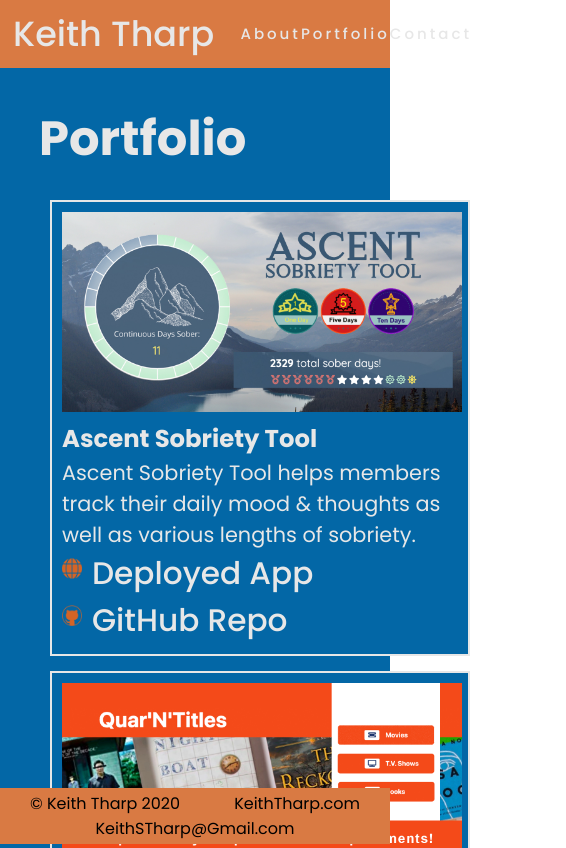
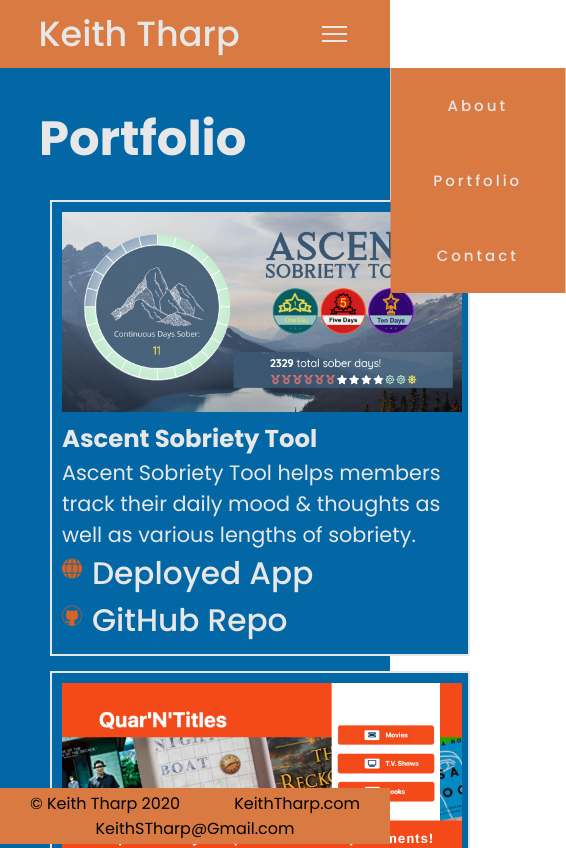
Before and after one commit to keiththarp/Portfolio-Reaction, a React (Create React App) app: page /Portfolio-Reaction/portfolio in a window 390 px wide. Shown: the top 848 px of the page, 566 px wide, since content can reach past the window. Built offline with nearby package versions, Linux system fonts and the light colour scheme.

Commit message:
mobile menu working!

```diff
--- a/src/App.css
+++ b/src/App.css
@@ -32,8 +32,7 @@ nav {
 .nav-bar{
   display: flex;
   justify-content: space-around;
-  /* Fix the below line for narrow mobile */
-  width: 35%;
+  width: 45%;
 }
 
 .nav-bar li {
@@ -45,6 +44,16 @@ nav {
   text-decoration: none;
   letter-spacing: 3px;
   font-size: 15px;
+}
+/* Mobile Nav */
+.mobile-menu div{
+  width: 25px;
+  height: 2px;
+  background-color: #e7e7e7;
+  margin: 5px;
+}
+.mobile-menu {
+  display: none;
 }
 
 /* Home Styles */
@@ -225,6 +234,32 @@ section.footer-section {
 }
 
 @media only screen and (max-width: 640px) {
+  body {
+    overflow-x: hidden;
+  }
+  /* Nav styles */
+  .nav-bar {
+    position: absolute;
+    right: 0px;
+    top: 8vh;
+    height: 225px;
+    background-color: #D97A43;
+    display: flex;
+    flex-direction: column;
+    align-items: center;
+    transform: translateX(100%);
+    transition: transform .5s ease-in;
+  }
+
+  .mobile-menu {
+    cursor: pointer;
+    display: block;
+  }
+
+  .mobile-menu-display {
+    transform: translateX(0%);
+  }
+
   /* Home styles */
   div.main-title {
     padding: 150px 0px 0px 10%;
--- a/src/components/Nav.tsx
+++ b/src/components/Nav.tsx
@@ -1,7 +1,14 @@
 import React from "react";
 import { Link } from 'react-router-dom';
 
+const navBar = document.querySelector('.nav-bar');
+
+const burgerReveal = () => {
+  navBar?.classList.toggle('mobile-menu-display');
+};
+
 export default function Nav() {
+
   return (
     <nav>
       <div className="logo">
@@ -11,15 +18,20 @@ export default function Nav() {
       </div>
       <ul className="nav-bar">
         <Link to='/Portfolio-Reaction/about'>
-          <li>About</li>
+          <li onClick={burgerReveal}>About</li>
         </Link>
         <Link to='/Portfolio-Reaction/portfolio'>
-          <li>Portfolio</li>
+          <li onClick={burgerReveal}>Portfolio</li>
         </Link>
         <Link to='/Portfolio-Reaction/contact'>
-          <li>Contact</li>
+          <li onClick={burgerReveal}>Contact</li>
         </Link>
       </ul>
+      <div className="mobile-menu" onClick={burgerReveal}>
+        <div className="top-bun"></div>
+        <div className="burger-patty"></div>
+        <div className="bottom-bun"></div>
+      </div>
     </nav>
   )
 
--- a/src/views/Portfolio.tsx
+++ b/src/views/Portfolio.tsx
@@ -1,4 +1,4 @@
-import React from "react";
+import React, { useEffect } from "react";
 import ProjectCard from "../components/Project-Card"
 import Projects from "../assets/data/projects"
 
```
